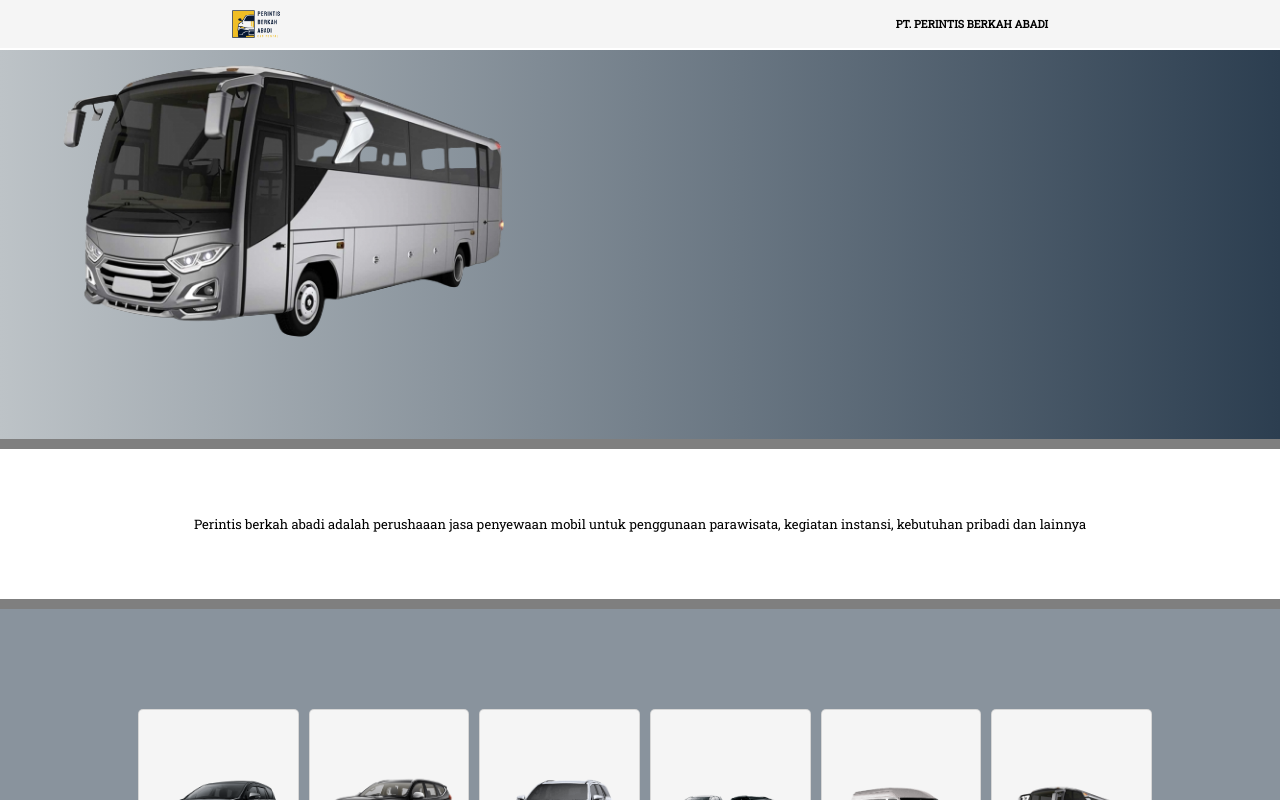
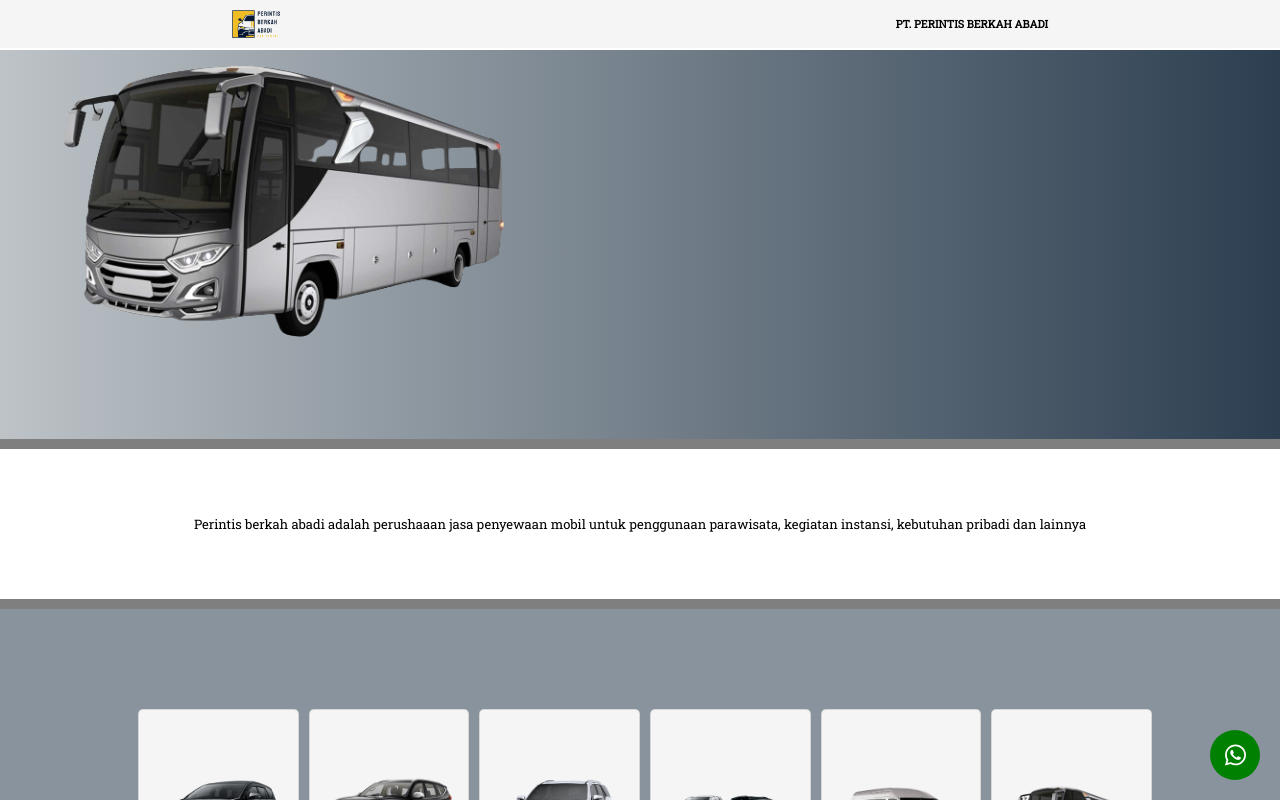
Before and after one commit to mardi344/perintis-berkah-abadi, a React (Create React App) app: page / in a window 1280 px wide. Shown: the top 800 px of the page. Built offline with nearby package versions, Linux system fonts and the light colour scheme.

Commit message:
wa fitur

```diff
--- a/package.json
+++ b/package.json
@@ -4,6 +4,7 @@
   "private": true,
   "dependencies": {
     "@fortawesome/fontawesome-free": "^6.4.0",
+    "@fortawesome/free-brands-svg-icons": "^6.4.0",
     "@fortawesome/free-regular-svg-icons": "^6.4.0",
     "@fortawesome/free-solid-svg-icons": "^6.4.0",
     "@fortawesome/react-fontawesome": "^0.2.0",
--- a/src/App.js
+++ b/src/App.js
@@ -3,10 +3,12 @@ import "./App.css";
 import BoxItem from "./Component/Box-item";
 import Footer from "./Component/Footer";
 import Slide from "./Component/Slide";
+import WhatsAppButton from "./Component/WhatsAppButton";
 
 function App() {
   return (
     <div className="App">
+      <WhatsAppButton />
       <header>
         <div className="logo">
           <div className="flex-space-around">
--- /dev/null
+++ b/src/Component/Styles/WhatsAppButton.css
@@ -0,0 +1,23 @@
+.whatsapp-button {
+  position: fixed;
+  bottom: 20px;
+  right: 20px;
+  background-color: green;
+  color: white;
+  border: none;
+  border-radius: 50%;
+  width: 50px;
+  height: 50px;
+  display: flex;
+  justify-content: center;
+  align-items: center;
+  cursor: pointer;
+}
+
+.whatsapp-button:hover {
+  background-color: #25d366;
+}
+
+.whatsapp-icon {
+  font-size: 24px;
+}
--- /dev/null
+++ b/src/Component/WhatsAppButton.js
@@ -0,0 +1,24 @@
+import React from "react";
+import { FontAwesomeIcon } from "@fortawesome/react-fontawesome";
+import { faWhatsapp } from "@fortawesome/free-brands-svg-icons";
+import "./Styles/WhatsAppButton.css";
+
+const WhatsAppButton = () => {
+  const phoneNumber = "+6282293593988"; // nomor telepon penerima pesan
+  const message = "Halo, saya ingin tahu info tentang Rental mobil?"; // pesan yang ingin dikirim
+
+  const handleChat = () => {
+    const url = `https://wa.me/${phoneNumber}?text=${encodeURIComponent(
+      message
+    )}`;
+    window.open(url, "_blank");
+  };
+
+  return (
+    <button className="whatsapp-button" onClick={handleChat}>
+      <FontAwesomeIcon icon={faWhatsapp} className="whatsapp-icon" />
+    </button>
+  );
+};
+
+export default WhatsAppButton;
```
Also changed, not shown: 1 other file (tests, documents, lock files or other folders).
